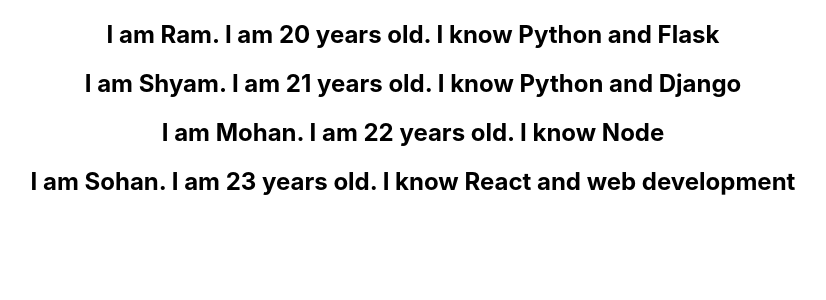
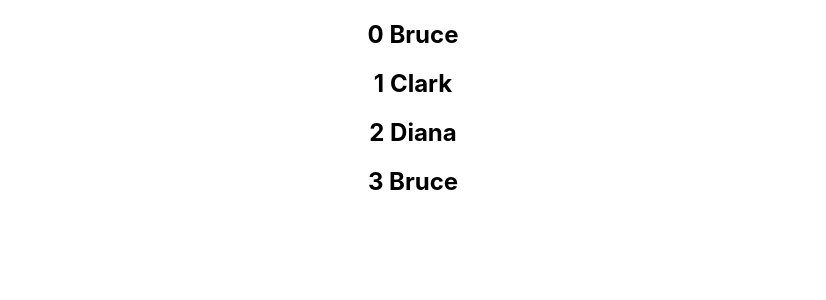
Before and after one commit to aniketverma11/100DaysOfReactJS, a React (Create React App) app: page / in a window 1280 px wide. Shown: the top 300 px of the page, without its empty margins (227-1053 px from the left). Built offline with nearby package versions, Linux system fonts and the light colour scheme.

Commit message:
Index as key Anti-Pattern

```diff
--- a/src/components/NameList.js
+++ b/src/components/NameList.js
@@ -3,6 +3,7 @@
 
 
 function NameList() {
+    const names = ['Bruce', "Clark", "Diana", "Bruce"]
     const persons = [
         {
             id: 1,
@@ -29,8 +30,9 @@
             skill: "React and web development"
         }
     ];
-    const personList = persons.map(name =>  (<Person key ="unique" name={name}/>))
-    return <div>{personList}</div>
+    // const personList = persons.map(name =>  (<Person key ="unique" name={name}/>))
+    const nameList = names.map((name, index) => <h2 key={index}>{index} {name}</h2>)
+    return <div>{nameList}</div>
 }
 
 
```
